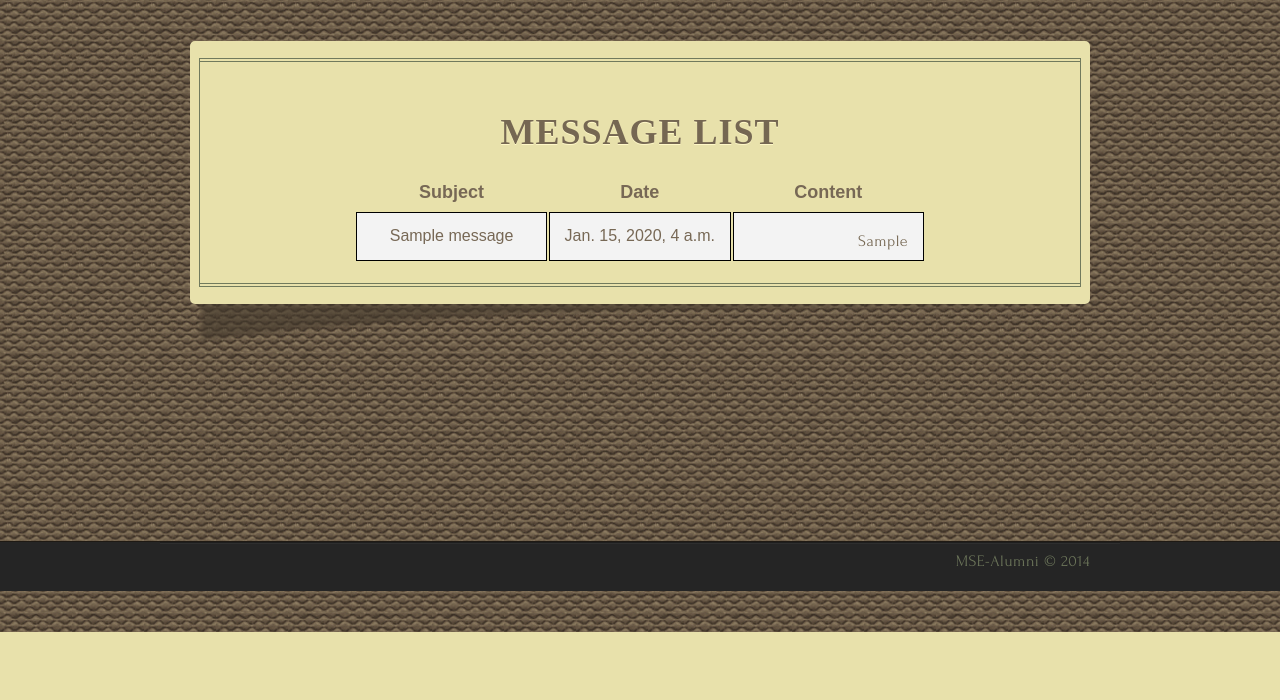
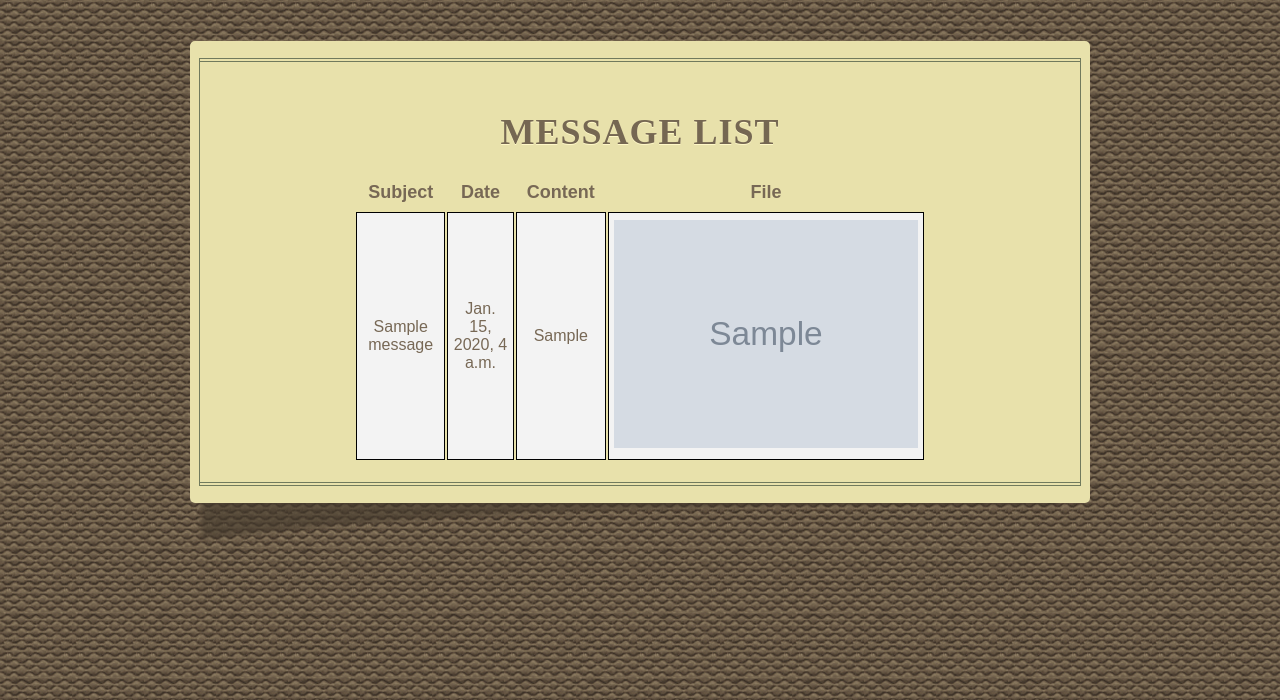
Before and after one commit to alvinvinvinvin/Alumni, a Django app: page /admin_message/ in a window 1280 px wide. Shown: the part 168-868 px from the top of the page. Before the commit the page ends 800 px from the top, so only its background shows below. Run offline with Django 3.2, Linux system fonts and the light colour scheme; tables that the repository leaves empty hold one stand-in row (values such as "Sample post"); grey boxes marked "Sample" are stand-in pictures.

Commit message:
Modified admin_message.html
Changed the images displaying

```diff
--- a/templates/admin_message.html
+++ b/templates/admin_message.html
@@ -17,12 +17,17 @@
 							<th>Subject</th>
 							<th>Date</th>
 							<th>Content</th>
+							<th>File</th>
 						</tr>
 						{% for msg in messages %}
 						<tr>
 							<td>{{msg.subject}}</td>
 							<td>{{msg.date}}</td>
+							<td>{{ msg.abstract }}</td>
+							<!--
 							<td style="word-wrap: break-word"><a href="{{ msg.docfile.url }}">{{ msg.abstract }}</a></td>
+							 -->
+							<td><img src ="{{ msg.docfile.url }}" style="width:304px;height:228px"></td>
 						</tr>
 						{% endfor %}
 						{% else %}
```
